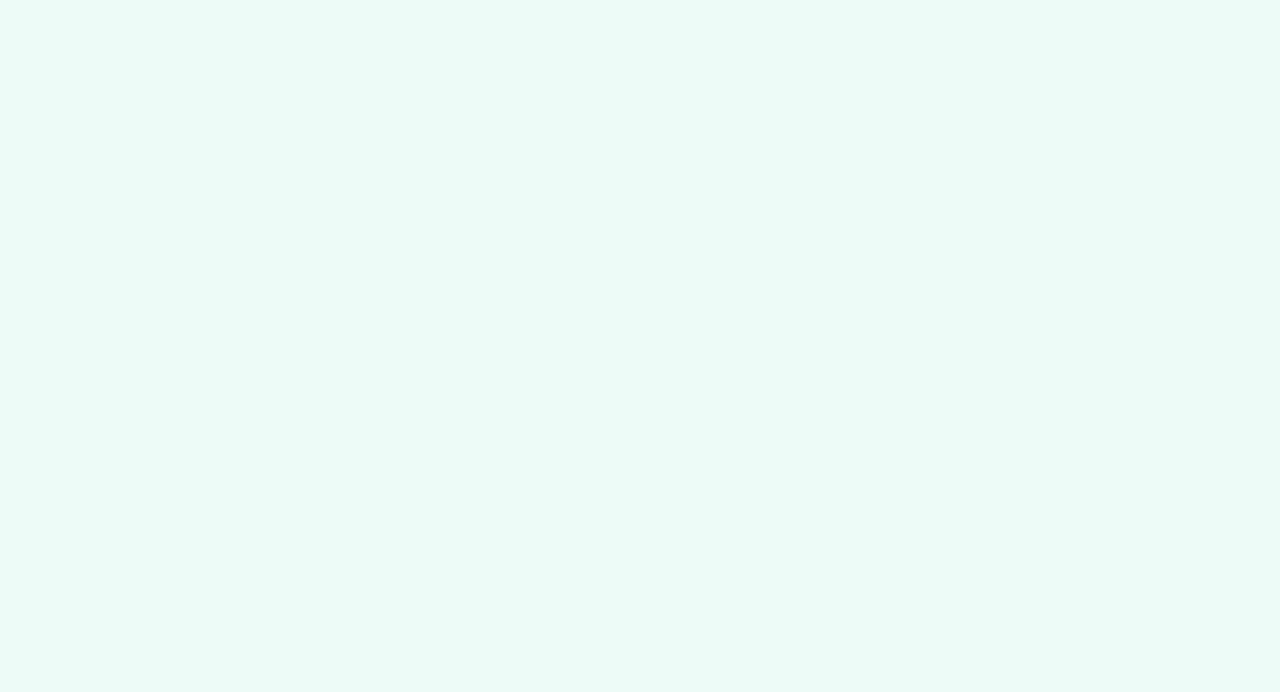
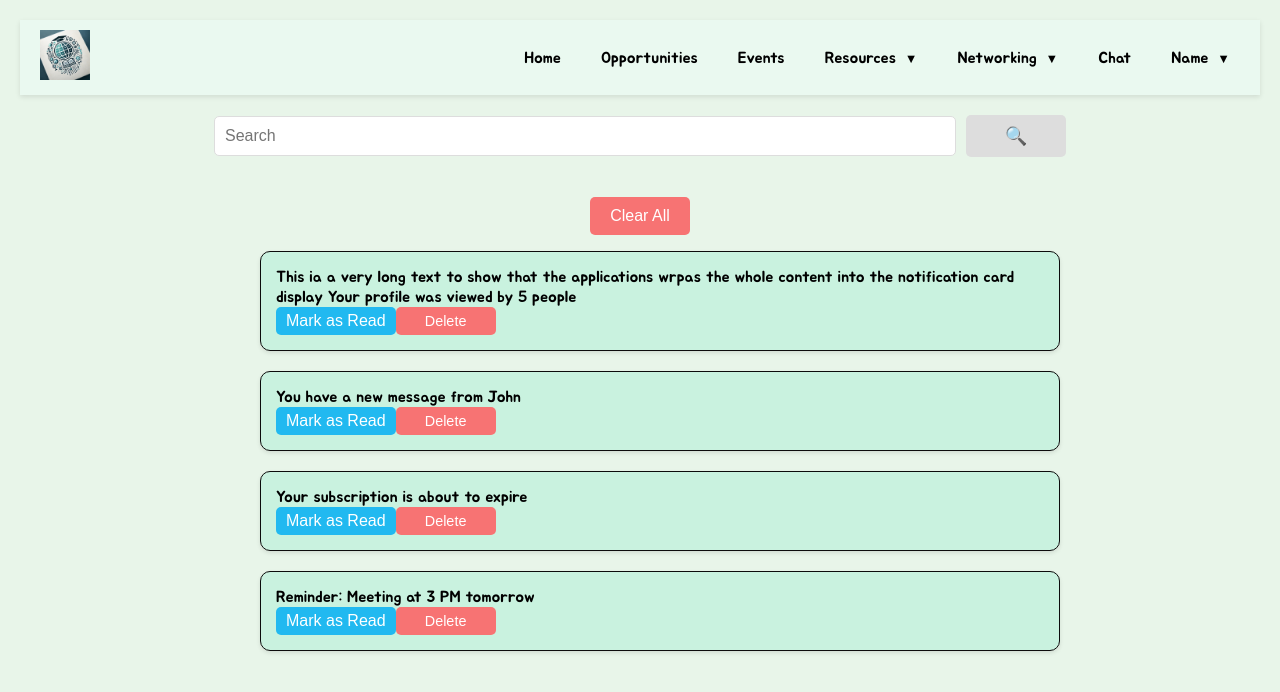
Before and after one commit to saiswethat/eduverse, a React (Create React App) app: page /notifications in a window 1280 px wide. Before the commit this address had no page. Shown: the top 692 px of the page. Built offline with nearby package versions, Linux system fonts and the light colour scheme.

Commit message:
Added notifications

```diff
--- a/src/Header.js
+++ b/src/Header.js
@@ -48,12 +48,13 @@ function Header() {
           <li>
             <a href="/chats">Chat</a>
           </li>
-
-          {/* Name Dropdown */}
           <li className="header-dropdown">
             <a href="#" className="header-dropdown-toggle">Name</a>
             <div className="header-dropdown-content">
               <a href="/profile">Profile</a>
+              <a href="/notifications"> Notifications
+              <span className="notification-badge">3</span>
+              </a>
               <a href="/settings">Notifications & Settings</a>
               <a href="/logout">Logout</a>
             </div>
--- /dev/null
+++ b/src/Notifications.js
@@ -0,0 +1,73 @@
+import React, { useState } from "react";
+import Header from "./Header";
+import SearchBar from "./SearchBar";
+import "./css/Notifications.css";
+
+function Notifications() {
+    const [searchTerm, setSearchTerm] = useState("");
+  const [notifications, setNotifications] = useState([
+    { id: 1, text: "This ia a very long text to show that the applications wrpas the whole content into the notification card display Your profile was viewed by 5 people", isRead: false },
+    { id: 2, text: "You have a new message from John", isRead: false },
+    { id: 3, text: "Your subscription is about to expire", isRead: false },
+    { id: 4, text: "Reminder: Meeting at 3 PM tomorrow", isRead: false },
+  ]);
+
+  const markAsRead = (id) => {
+    const updatedNotifications = notifications.map((notification) =>
+      notification.id === id ? { ...notification, isRead: true } : notification
+    );
+    setNotifications(updatedNotifications);
+  };
+
+  const deleteNotification = (id) => {
+    const updatedNotifications = notifications.filter(
+      (notification) => notification.id !== id
+    );
+    setNotifications(updatedNotifications);
+  };
+
+  const clearAll = () => {
+    setNotifications([]);
+  };
+
+  return (
+    <div className="notifications-page">
+        <Header />
+        <SearchBar onSearch={setSearchTerm} />
+    <div className="clear-all">
+      <button className="clear-all-button" onClick={clearAll}>
+        Clear All
+      </button>
+      </div>
+      <div className="notifications-list">
+      <ul className="list-items">
+        {notifications.length === 0 ? (
+          <p>No notifications available</p>
+        ) : (
+          notifications.map((notification) => (
+            <div className="notifications-card">
+    <li key={notification.id} className={`notification-item ${notification.isRead ? "read" : ""}`}>
+        <div className="notification-content">
+            <span className="notification-text">{notification.text}</span>
+        </div>
+        <div className="notification-actions">
+            {!notification.isRead && (
+                <button className="mark-read-button" onClick={() => markAsRead(notification.id)}>
+                    Mark as Read
+                </button>
+            )}
+            <button className="delete-button" onClick={() => deleteNotification(notification.id)}>
+                Delete
+            </button>
+        </div>
+    </li>
+</div>
+          ))
+        )}
+      </ul>
+      </div>
+    </div>
+  );
+}
+
+export default Notifications;
--- a/src/css/Header.css
+++ b/src/css/Header.css
@@ -29,6 +29,16 @@
   border-radius: 5px;
   transition: visibility 0s 0.2s, opacity 0.2s linear;
 
+}
+.notification-badge {
+  background-color: #ff5252; /* Red background for the badge */
+  color: white; /* White text color */
+  border-radius: 50%; /* Circular badge */
+  padding: 3px 6px; /* Padding for the badge */
+  margin-left: 5px; /* Space between text and badge */
+  font-size: 12px; /* Font size of the badge */
+  position: relative; /* To position it properly */
+  top: -2px; /* Adjust the position if necessary */
 }
 
 .header-header__nav a:hover {
--- /dev/null
+++ b/src/css/Notifications.css
@@ -0,0 +1,111 @@
+/* Ensure the background covers the full page */
+.notifications-page {
+    height: 100vh; /* Full viewport height */
+    display: flex;
+    flex-direction: column;
+    padding: 20px;
+    background-color: #e8f5e9; /* Light green background */
+}
+
+
+
+/* Notification card styling */
+.notifications-card {
+    display: flex;
+    align-items: flex-start; /* Align items at the start */
+    border: 1px solid #0c0c0c;
+    border-radius: 10px;
+    padding: 15px;
+    margin-bottom: 20px;
+    background-color:rgba(74, 230, 180, 0.2); /* Green background */
+    box-shadow: 0 2px 4px rgba(0, 0, 0, 0.1);
+}
+
+/* Full width text styling */
+
+.notification-text {
+    flex: 1; /* Take all available space */
+    margin-right: 15px; /* Space between text and buttons */
+    overflow-wrap: break-word; /* Ensure that very long words break */
+    white-space: normal; /* Allow text to wrap into multiple lines */
+    font-size: 16px;
+}
+
+/* Align buttons horizontally */
+.notification-actions {
+    display: flex;
+
+
+}
+
+/* Button styling */
+.mark-read-button,
+.delete-button {
+    padding: 5px 10px;
+    border-radius: 5px;
+    border: none;
+    cursor: pointer;
+}
+
+/* Mark as Read button */
+.mark-read-button {
+    background-color: #21b9f0; /* Dark green */
+    color: white;
+}
+
+.mark-read-button:hover {
+    background-color: #0cb0ec; /* Darker green on hover */
+}
+
+/* Delete button */
+.delete-button {
+    background-color: #f77373; /* Red for delete */
+    color: white;
+
+}
+
+.notifications-card:hover {
+    transform: translateY(-3px);
+    background-color: rgba(46, 143, 112, 0.2);
+  }
+.delete-button:hover {
+    background-color: #c62828; /* Darker red on hover */
+}
+
+/* Read notification style */
+.notification-item.read {
+    background-color: #81c784; /* Lighter green for read notifications */
+    color: #6d6d6d; /* Grey color for read text */
+}
+
+/* Clear all button styling */
+.clear-all {
+    display: flex;
+    justify-content: center;
+    margin-top: 20px; /* Spacing from the notification list */
+}
+
+.clear-all-button {
+    background-color:#f77373; /* Red shade for clear all button */
+    color: white;
+    border: none;
+    padding: 10px 20px;
+    border-radius: 5px;
+    cursor: pointer;
+}
+
+.clear-all-button:hover {
+    background-color: #ff1744; /* Slightly darker red on hover */
+}
+
+/* Notifications list styling */
+.notifications-list {
+    list-style-type: none;
+    display: flex;
+    flex-direction: column;
+    padding: 0 200px; /* Horizontal padding for alignment */
+    margin-bottom: 20px;
+}
+.list-items{
+    list-style-type: none;
+}
--- a/src/index.js
+++ b/src/index.js
@@ -15,6 +15,7 @@ import BuildYourResume from "./BuildYourResume";
 import Events from "./Events";
 import GroupsPage from "./GroupsPage";
 import ChatApp from "./ChatApp";
+import Notifications from "./Notifications";
 const root = ReactDOM.createRoot(document.getElementById("root"));
 root.render(
   <React.StrictMode>
@@ -33,6 +34,7 @@ root.render(
         <Route path="/events" element={<Events />} />
         <Route path="/groups" element={<GroupsPage/>}/>
         <Route path="/chats" element={<ChatApp/>}/>
+        <Route path="/notifications" element={<Notifications/>}/>
       </Routes>
     </Router>
   </React.StrictMode>
```
